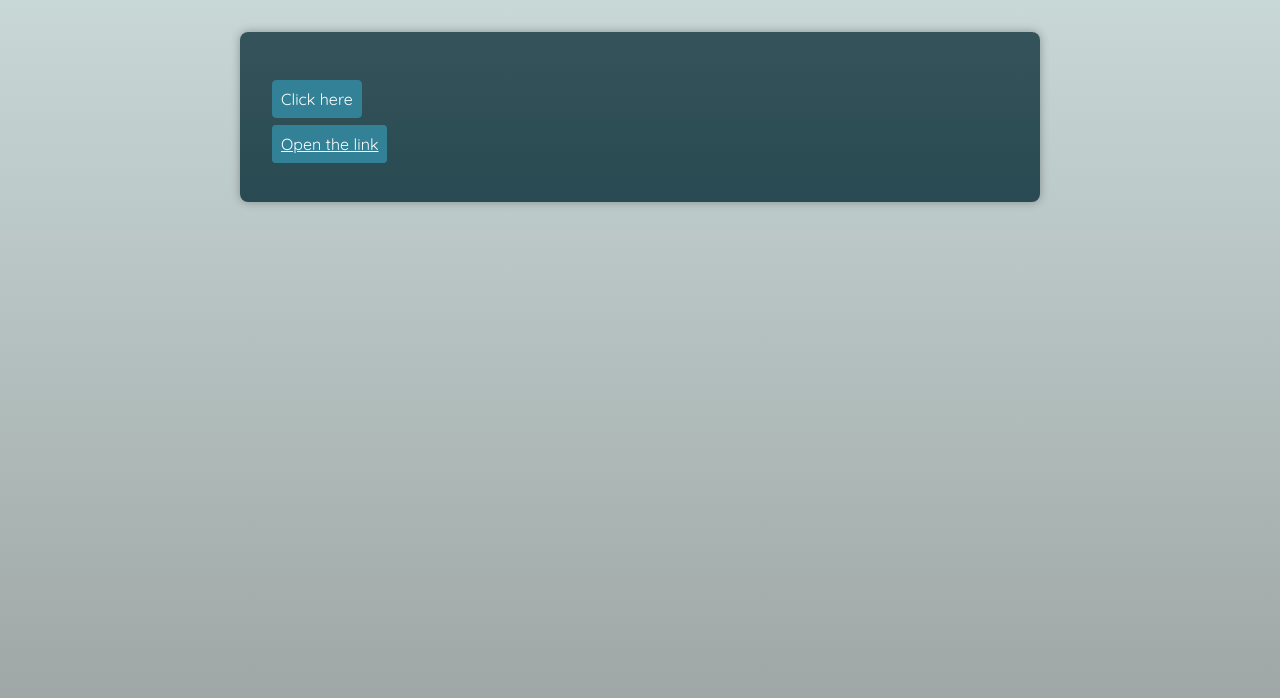
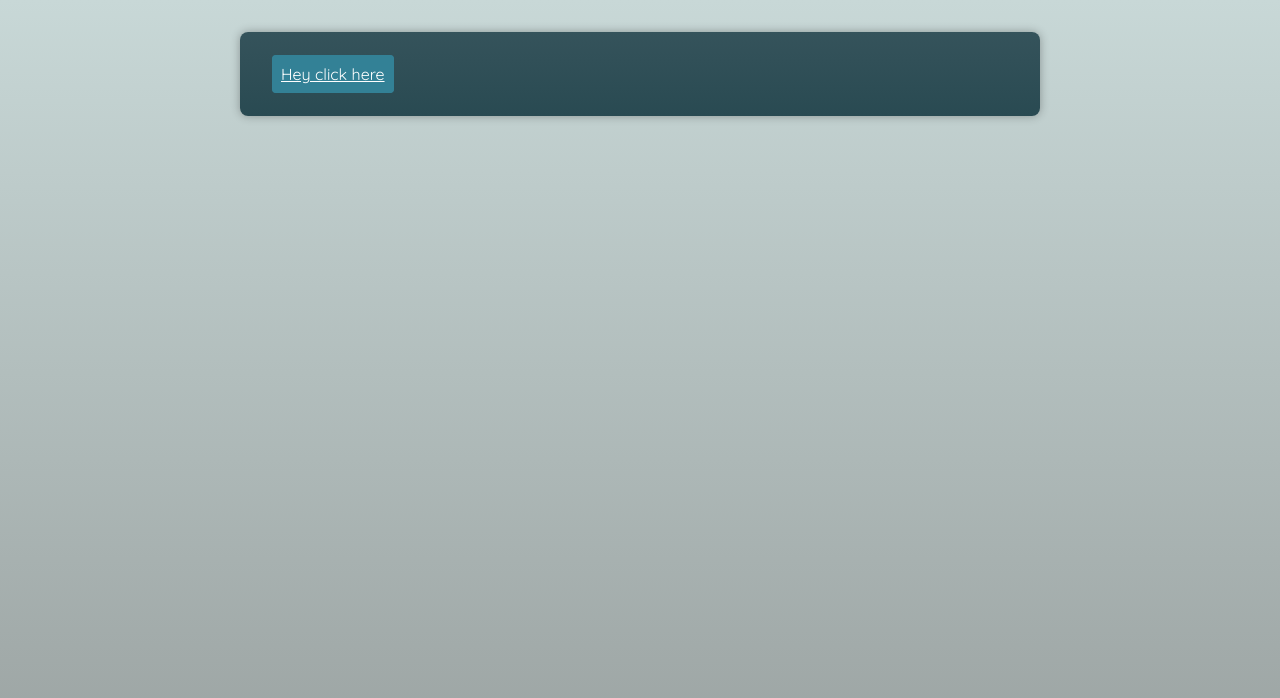
Before and after one commit to kushal1997/tpescript_practice, a React (Vite) app in the folder 4_react-ts-advance-project/: page / in a window 1280 px wide. Shown: the top 698 px of the page. Built offline with nearby package versions, Linux system fonts and the light colour scheme; a web font is replaced by a local one.

Commit message:
polymorphic components

```diff
--- a/4_react-ts-advance-project/src/App.tsx
+++ b/4_react-ts-advance-project/src/App.tsx
@@ -1,6 +1,7 @@
 // import Input from "./components/Input";
 
 import Button from "./components/Button";
+import Container from "./components/Container";
 
 function App() {
   return (
@@ -14,7 +15,8 @@ function App() {
           placeholder="enter age"
           autoFocus
         /> */}
-        <p>
+
+        {/* <p>
           <Button>Click here</Button>
         </p>
 
@@ -22,7 +24,16 @@ function App() {
           <Button href="https://www.google.com/" target="_blanck">
             Open the link
           </Button>
-        </p>
+        </p> */}
+
+        <Container
+          as={"a"}
+          className="button"
+          href="https://www.google.com/"
+          target="_blanck"
+        >
+          Hey click here
+        </Container>
       </main>
     </>
   );
--- /dev/null
+++ b/4_react-ts-advance-project/src/components/Container.tsx
@@ -0,0 +1,25 @@
+import {
+  type PropsWithChildren,
+  type ElementType,
+  type FC,
+  ComponentPropsWithoutRef,
+  ReactNode,
+} from "react";
+
+type ContainerProps<T extends ElementType> = {
+  as?: T;
+} & ComponentPropsWithoutRef<T>;
+const Container = <C extends ElementType>({
+  as,
+  children,
+  ...props
+}: PropsWithChildren<ContainerProps<C>>): JSX.Element => {
+  const Container = as || "div";
+  return (
+    <>
+      <Container {...props}>{children}</Container>
+    </>
+  );
+};
+
+export default Container;
```
